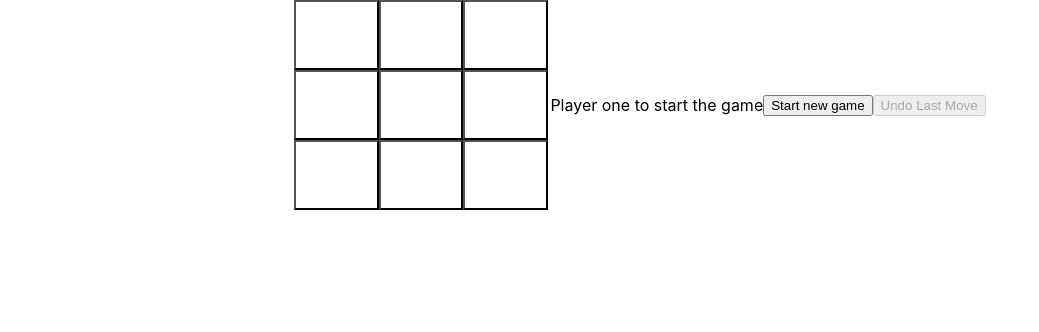
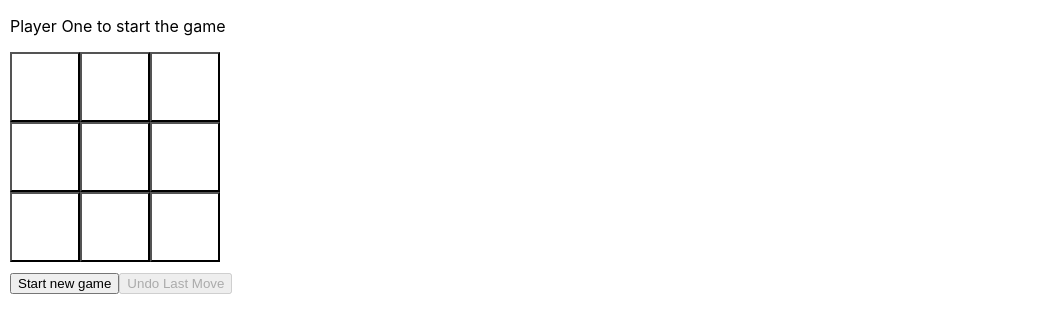
Before and after one commit to Abdulazeez-Dolapo/tic-tac-toe, a React (Create React App) app: page / in a window 1280 px wide. Shown: the top 332 px of the page, without its empty margins (0-1039 px from the left). Built offline with nearby package versions, Linux system fonts and the light colour scheme.

Commit message:
clean up and improve styling

```diff
--- a/src/App.css
+++ b/src/App.css
@@ -1,9 +1,16 @@
+body {
+	margin: 0;
+	font-family: -apple-system, BlinkMacSystemFont, "Segoe UI", "Roboto",
+		"Oxygen", "Ubuntu", "Cantarell", "Fira Sans", "Droid Sans",
+		"Helvetica Neue", sans-serif;
+	-webkit-font-smoothing: antialiased;
+	-moz-osx-font-smoothing: grayscale;
+}
+
 .wrapper {
 	width: 100%;
 	height: 100%;
-	display: flex;
-	justify-content: center;
-	align-items: center;
+	padding-left: 10px;
 }
 .container {
 	min-width: 20%;
@@ -14,9 +21,10 @@
 }
 
 .box {
-	width: 33%;
+	width: 70px;
 	height: 70px;
 	background-color: white;
+	font-size: 1.5rem;
 }
 
 .box:hover {
@@ -24,5 +32,9 @@
 }
 
 .winner {
-	background-color: red;
+	background-color: wheat;
 }
+
+.game-controls {
+	padding-top: 10px;
+}
--- a/src/App.tsx
+++ b/src/App.tsx
@@ -35,7 +35,7 @@ const GameControls: FC<GameControlsProps> = ({
 	disableUndo,
 }) => {
 	return (
-		<div>
+		<div className="game-controls">
 			<button onClick={startNewGame}>Start new game</button>
 			<button onClick={undoLastMove} disabled={disableUndo}>
 				Undo Last Move
@@ -74,7 +74,7 @@ function App() {
 		if (isWinner) {
 			setIsGameOver(true)
 			setWinningText(
-				`Player ${isPlayerOne() ? "one" : "two"} has won the game`
+				`Player ${isPlayerOne() ? "One" : "Two"} has won the game`
 			)
 			setWinningCombo(positions)
 		}
@@ -139,7 +139,7 @@ function App() {
 
 	const getTextToDisplay = () => {
 		let text = `Player ${isPlayerOne() ? "One " : "Two "} to play next`
-		if (counter === 0) text = "Player one to start the game"
+		if (counter === 0) text = "Player One to start the game"
 		if (winningText) text = winningText
 
 		return text
@@ -147,6 +147,8 @@ function App() {
 
 	return (
 		<div className="wrapper">
+			<p>{getTextToDisplay()}</p>
+
 			<div className="container">
 				{[0, 1, 2].map(rowIndex => (
 					<div className="row" key={rowIndex}>
@@ -169,8 +171,6 @@ function App() {
 				))}
 			</div>
 
-			<p>{getTextToDisplay()}</p>
-
 			<GameControls
 				startNewGame={resetAppState}
 				undoLastMove={undoLastMove}
--- a/src/index.css
+++ /dev/null
@@ -1,13 +0,0 @@
-body {
-  margin: 0;
-  font-family: -apple-system, BlinkMacSystemFont, 'Segoe UI', 'Roboto', 'Oxygen',
-    'Ubuntu', 'Cantarell', 'Fira Sans', 'Droid Sans', 'Helvetica Neue',
-    sans-serif;
-  -webkit-font-smoothing: antialiased;
-  -moz-osx-font-smoothing: grayscale;
-}
-
-code {
-  font-family: source-code-pro, Menlo, Monaco, Consolas, 'Courier New',
-    monospace;
-}
```
Also changed, not shown: src/index.tsx (+10 -13 lines).
